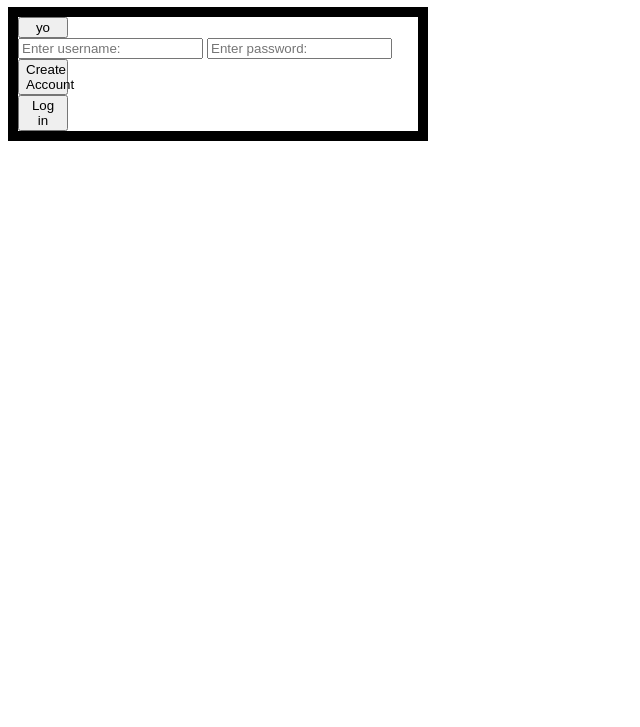
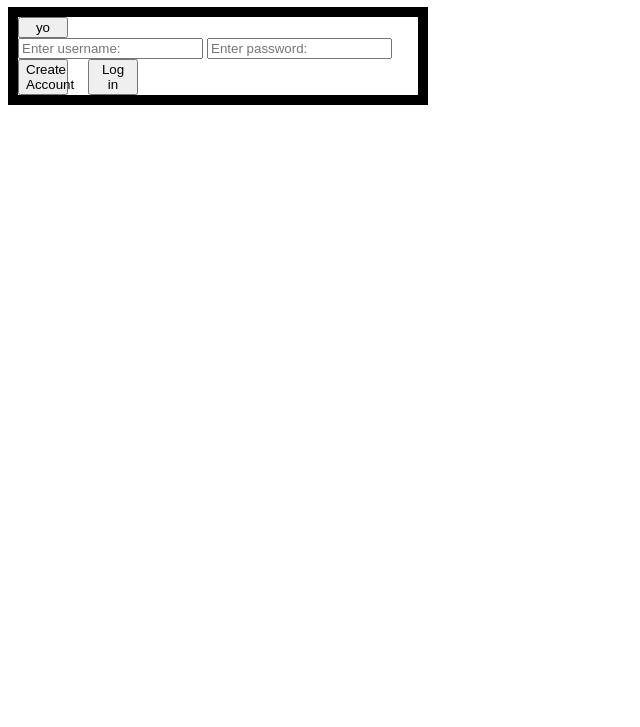
Before and after one commit to malikDev2/log-in-system, a plain HTML site: page frontend/index.html in a window 1280 px wide. Shown: the part 73-800 px from the top of the page, without its empty margins (0-640 px from the left). Drawn offline with Linux system fonts and the light colour scheme.

Commit message:
button fixup

```diff
--- a/frontend/index.html
+++ b/frontend/index.html
@@ -14,8 +14,10 @@
             <input type="text" placeholder="Enter username:">
             <input type="text" placeholder="Enter password:">
         </div>
-        <button>Create Account</button>
-        <button>Log in</button>
+        <div class="buttons">
+            <button>Create Account</button>
+            <button>Log in</button>
+        </div>
     </div>
 
 
--- a/frontend/styles.css
+++ b/frontend/styles.css
@@ -3,15 +3,20 @@
     flex-direction: column;
     width: 400px;
     border: 10px solid black;
+    align-self: center;
 
 }
 
 .box button{
     width: 50px;
-
 }
 
 .body{
     background-color: red;
 
 }
+
+.buttons{
+    display: flex;
+    gap: 20px;
+}
```
